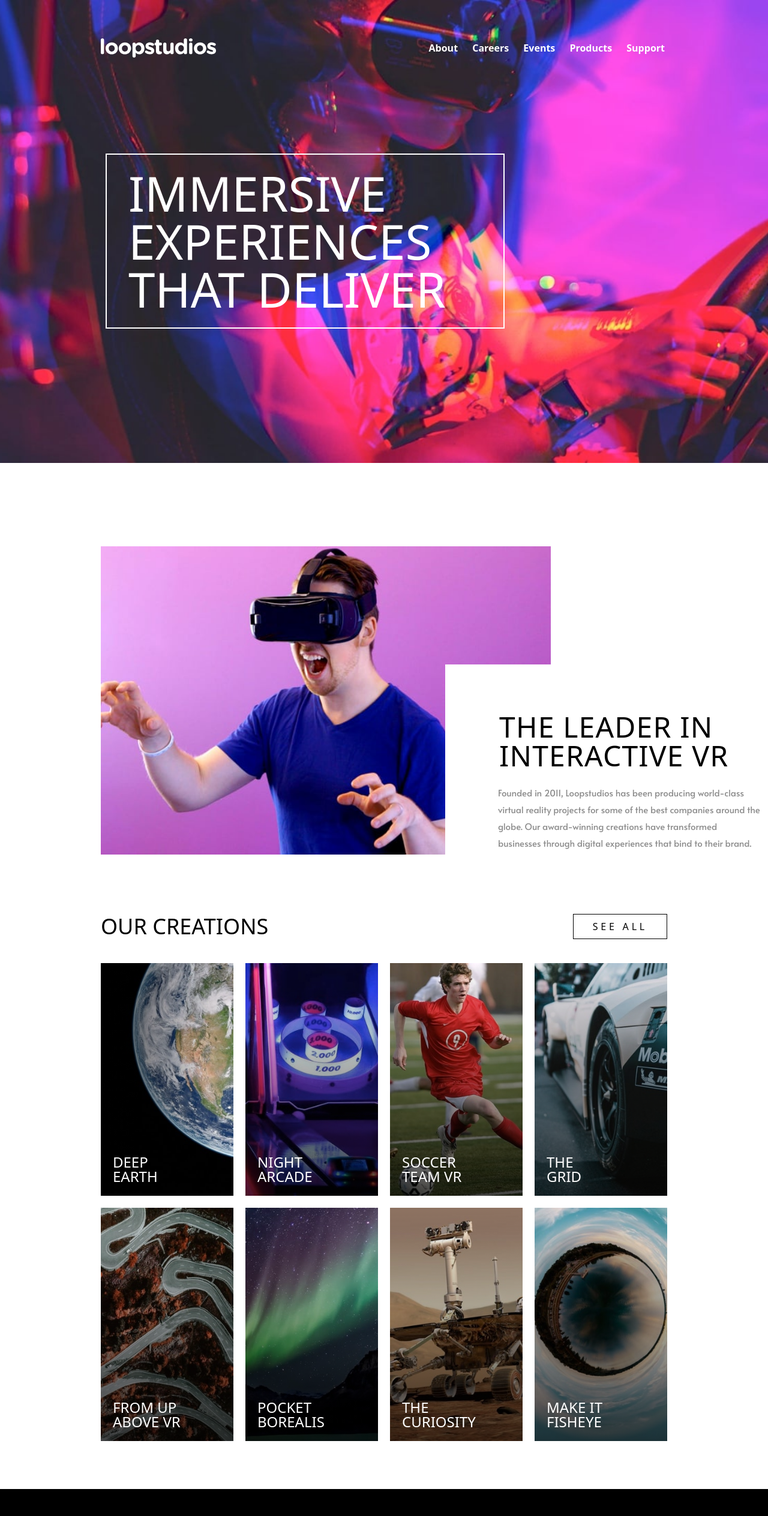
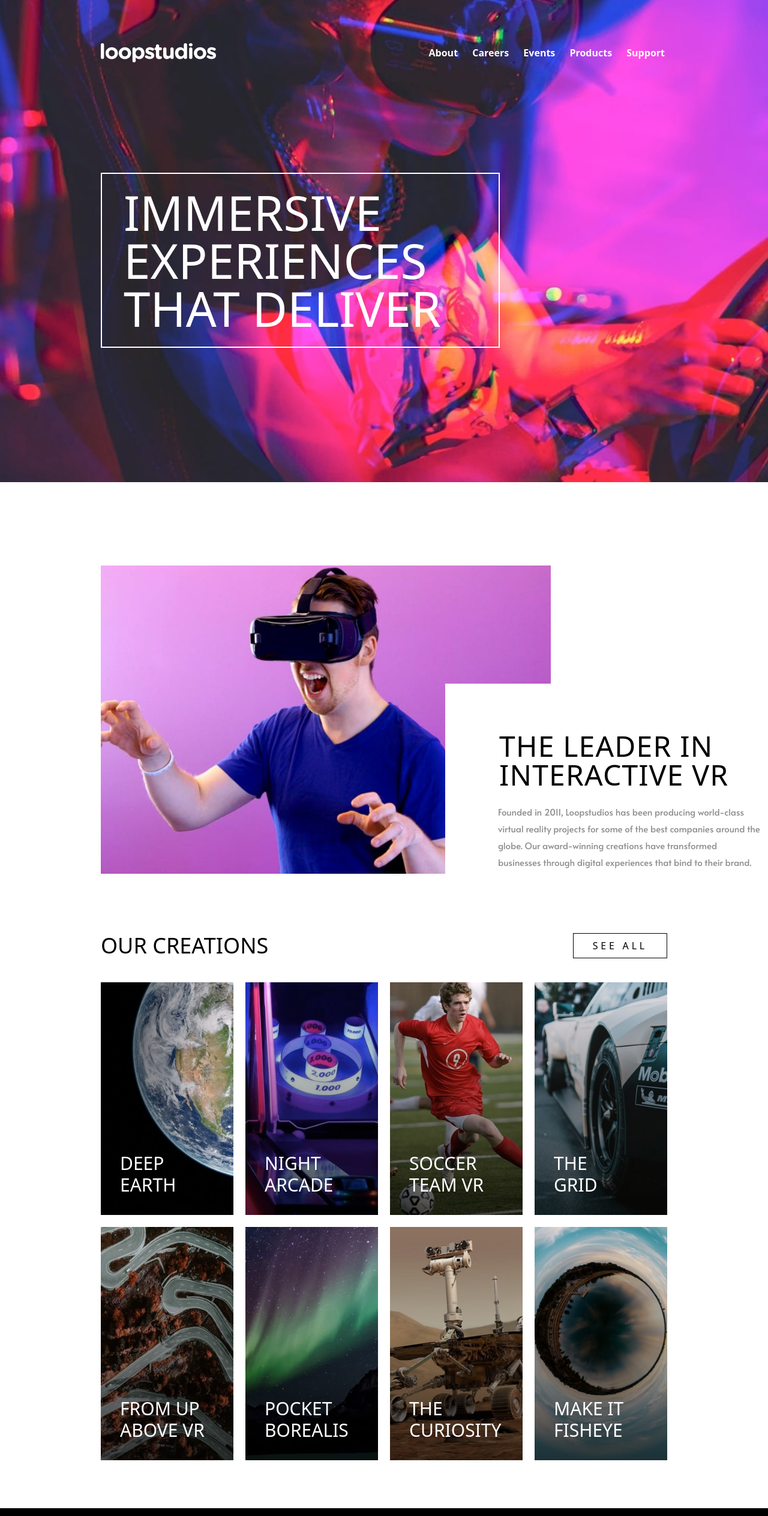
Before and after one commit to Leo-yagami/Challenge9-loopstudios-landing-page-, a plain HTML site: page index.html in a window 1280 px wide. Shown: the top 2528 px of the page at 60% size. Drawn offline with Linux system fonts and the light colour scheme.

Commit message:
Finished making the our creations section responsive + added sticky nav(final:  preloader)

```diff
--- a/index.html
+++ b/index.html
@@ -34,15 +34,15 @@
     </style>
   </head>
   <body>
-    <main class="min-h-screen">
+    <main class="scroll-Area min-h-screen">
 
       <!-- Hero section -->
       <section href=""
-        class="bg-[url('./images/mobile/image-hero.jpg')] md:bg-[url('./images/desktop/image-hero.jpg')] bg-cover bg-center xl:bg-center xl:bg-cover pt-8 md:pt-16 pb-56 relative px-6 sm:px-10 xl:px-[10.5rem]"
+        class="bg-[url('./images/mobile/image-hero.jpg')] md:bg-[url('./images/desktop/image-hero.jpg')] bg-cover bg-center xl:bg-center xl:bg-cover pb-56 relative pt-8 md:pt-12"
       >
       <!-- ///////////////////// -->
         <!-- Navbar section -->
-        <div class="navigation flex items-center justify-between">
+        <div class="navigation flex items-center py-6 justify-between px-6 sm:px-10 xl:px-[10.5rem] sticky -top-1 transition-all duration-500">
           <img src="./images/logo.svg" alt="" class="h-7 md:h-8 z-20" />
           <nav class="text-white space-x-3 md:space-x-5 md:mr-1 hidden md:block font-bold">
             <a href="about" class="relative group after:duration-300 after:absolute after:content-[''] after:bg-white after:w-0 after:hover:w-1/2 after:h-0.5 after:-bottom-2 after:left-1/4">About</a>
@@ -77,7 +77,7 @@
           <nav
             class="links  text-white space-y-6 text-3xl flex flex-col mt-40 font-['Josefin Sans'] font-light uppercase "
           >
-            <a href="about" class="link1 opacity-0 translate-y-3 delay-[0.5s] duration-300">About</a>
+            <a href="#about" class="link1 opacity-0 translate-y-3 delay-[0.5s] duration-300">About</a>
             <a href="career" class="link2 opacity-0 translate-y-3 delay-[0.4s] duration-300">Careers</a>
             <a href="career" class="link3 opacity-0 translate-y-3 delay-[0.3s] duration-300">Events</a>
             <a href="creations" class="link4 opacity-0 translate-y-3 delay-[0.2s] duration-300">Products</a>
@@ -94,7 +94,7 @@
         <!-- //////////////////////// -->
         <!-- Hero content -->
         <div id="about"
-          class="mt-40 text-white text-[2.5rem] sm:text-[3.5rem] leading-10 sm:leading-tight mx-2 md:text-7xl xl:text-[5rem] py-6 pl-7  pr-10 md:pr-32 xl:pr-24 md:pl-9  md:leading-none  uppercase border-2 border-white font-['Josefin Sans'] font-light inline-block"
+          class="mt-40 text-white text-[2.5rem] sm:text-[3.5rem] leading-10 sm:leading-tight mx-2 md:text-7xl xl:text-[5rem] py-6 pl-7  pr-10 md:pr-32 xl:pr-24 md:pl-9  md:leading-none  uppercase border-2 border-white font-['Josefin Sans'] font-light inline-block mx-6 sm:mx-10 xl:mx-[10.5rem] transition-all duration-500"
         >
           <h1 class="">Immersive<br> experiences<br> that deliver</h1>
         </div>
@@ -134,7 +134,7 @@
 
 
       <!-- Our Creations section -->
-      <section id="creations" class="px-6 flex flex-col gap-8 md:gap-10 lg:gap-0 mt-14 sm:mx-10 lg:flex-row lg:flex-wrap lg:justify-between lg:items-center xl:mx-[10.5rem] lg:px-0">
+      <section id="creations" class="px-6 flex flex-col gap-8 md:gap-10 lg:gap-0 mt-14 sm:mx-10 lg:flex-row lg:flex-wrap lg:justify-between lg:items-center xl:mx-[10.5rem] 2xl:mx-[18rem] lg:px-0">
         <h2
           class="order-0 text-center tracking-normal text-4xl font-['Josefin Sans'] uppercase font-light"
         >
@@ -153,7 +153,7 @@
             <!-- Threshold concept -->
             <div class="absolute inset-0 group-hover:bg-white group-hover:bg-opacity-50 transition-opacity duration-300"></div>
 
-            <span class="absolute left-5 bottom-5 text-2xl leading-6 text-white group-hover:text-black"
+            <span class="absolute left-5 bottom-5 text-2xl md:left-6 md:bottom-6 md:text-3xl lg:bottom-8 lg:left-8 leading-6 text-white group-hover:text-black"
               >DEEP<br />
               EARTH</span
             >
@@ -169,7 +169,7 @@
               class="absolute inset-0 group-hover:bg-white group-hover:bg-opacity-50 duration-300"
             ></div>
             <span
-              class="absolute left-5 bottom-5 text-2xl leading-6 font-light text-white group-hover:text-black"
+              class="absolute left-5 bottom-5 text-2xl md:left-6 md:bottom-6 md:text-3xl lg:bottom-8 lg:left-8 leading-6 font-light text-white group-hover:text-black"
               >NIGHT<br />
               ARCADE</span
             >
@@ -184,7 +184,7 @@
             <div
               class="absolute inset-0 group-hover:bg-white group-hover:bg-opacity-50 duration-300"
             ></div>
-            <span class="absolute left-5 bottom-5 text-2xl leading-6 text-white group-hover:text-black"
+            <span class="absolute left-5 bottom-5 text-2xl md:left-6 md:bottom-6 md:text-3xl lg:bottom-8 lg:left-8 leading-6 text-white group-hover:text-black"
               >SOCCER<br />
               TEAM VR</span
             >
@@ -199,12 +199,12 @@
             <div
               class="absolute inset-0 group-hover:bg-white group-hover:bg-opacity-50 duration-300"
             ></div>
-            <span class="absolute left-5 bottom-5 text-2xl leading-6 text-white group-hover:text-black"
+            <span class="absolute left-5 bottom-5 text-2xl md:left-6 md:bottom-6 md:text-3xl lg:bottom-8 lg:left-8 leading-6 text-white group-hover:text-black"
               >THE<br />
               GRID</span
             >
           </div>
-          <div class="relative">
+          <div class="relative group">
             <div class="overflow-hidden group-hover:bg-white after:absolute after:content-[''] after:w-full after:h-full after:top-0 after:left-0 after:bg-gradient-to-r after:lg:bottom-0 after:lg:right-0 after:lg:bg-gradient-to-t after:from-[rgba(0,0,0,0.7)] after:to-transparent">
             <Picture>
               <source srcset="./images/desktop/image-from-above.jpg" media="(min-width: 1024px)">
@@ -215,7 +215,7 @@
               class="absolute inset-0 group-hover:bg-white group-hover:bg-opacity-50 duration-300"
             ></div>
 
-            <span class="absolute left-5 bottom-5 text-2xl leading-6 text-white group-hover:text-black"
+            <span class="absolute left-5 bottom-5 text-2xl md:left-6 md:bottom-6 md:text-3xl lg:bottom-8 lg:left-8 leading-6 text-white group-hover:text-black"
               >FROM UP<br />
               ABOVE VR</span
             >
@@ -229,8 +229,8 @@
             </div>
             <div
               class="absolute inset-0 group-hover:bg-white group-hover:bg-opacity-50 duration-300"
-            ></div>
-            <span class="absolute left-5 bottom-5 text-2xl leading-6 text-white group-hover:text-black"
+              ></div>
+              <span class="absolute left-5 bottom-5 text-2xl md:left-6 md:bottom-6 md:text-3xl lg:bottom-8 lg:left-8 leading-6 text-white group-hover:text-black"
               >POCKET<br />
               BOREALIS</span
             >
@@ -244,8 +244,8 @@
             </div>
             <div
               class="absolute inset-0 group-hover:bg-white group-hover:bg-opacity-50 duration-300"
-            ></div>
-            <span class="absolute left-5 bottom-5 text-2xl leading-6 text-white group-hover:text-black"
+              ></div>
+              <span class="absolute left-5 bottom-5 text-2xl md:left-6 md:bottom-6 md:text-3xl lg:bottom-8 lg:left-8  leading-6 text-white group-hover:text-black"
               >THE<br />
               CURIOSITY</span
             >
@@ -260,7 +260,7 @@
             <div
               class="absolute inset-0 group-hover:bg-white group-hover:bg-opacity-50 duration-300"
             ></div>
-            <span class="absolute left-5 bottom-5 text-2xl leading-6 text-white group-hover:text-black"
+            <span class="absolute left-5 bottom-5 text-2xl md:left-6 md:bottom-6 md:text-3xl lg:bottom-8 lg:left-8 leading-6 text-white group-hover:text-black"
               >MAKE IT<br />
               FISHEYE</span
             >
@@ -270,7 +270,7 @@
 
         <!-- Button -->
         <button
-          class="w-1/2 max-w-sm lg:w-auto lg:order-1 lg:mx-0 duration-300 uppercase block mx-auto border font-medium border-black px-8 py-2 font-['Josefin Sans'] hover:bg-black hover:text-white"
+          class="w-1/2 max-w-sm lg:w-fit lg:order-1 lg:mx-0 duration-300 uppercase block mx-auto border font-medium border-black px-8 py-2 font-['Josefin Sans'] hover:bg-black hover:text-white"
           style="letter-spacing: 0.3em"
         >
           See all
--- a/script.js
+++ b/script.js
@@ -11,6 +11,7 @@ const link2 = document.querySelector('.link2')
 const link3 = document.querySelector('.link3')
 const link4 = document.querySelector('.link4')
 const link5 = document.querySelector('.link5')
+const stickyNav = document.querySelector('.navigation');
 // const closeEl = document.querySelector(".close");
 
 hamburgerEl.addEventListener("click", () => {
@@ -60,4 +61,30 @@ hamburgerEl.addEventListener("click", () => {
   // locking the scroll to the mobile nav
   body.classList.toggle('overflow-hidden')
 });
-// Checking if the commits are reaching my github
+
+// Implementing intersection observer sticky navigation
+const options = {
+  root: null,
+  threshold: [1],
+};
+
+console.log(stickyNav);
+const callback = (entries)=>{
+    entries.forEach(entry =>{
+      if(!entry.isIntersecting){
+        console.log("WE ARE INTERSECTING");
+          stickyNav.style.backdropFilter = 'blur(10px)';
+          stickyNav.style.webkitBackdropFilter = 'blur(10px)'; // Safari support
+          stickyNav.classList.toggle("fixed")
+      }
+      else {
+        stickyNav.style.backdropFilter = 'blur(0px)';
+        // stickyNav.style.webkitBackdropFilter = 'blur(10px)'; // Safari support
+        // stickyNav.classList.toggle("top-4");
+        console.log("NAHH")
+      }
+    })
+
+}
+const obs = new IntersectionObserver(callback, options);
+obs.observe(stickyNav);
```
Also changed, not shown: output.css.
